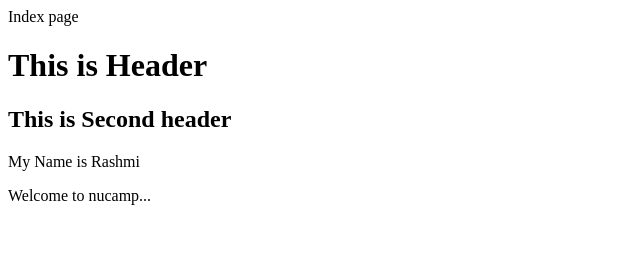
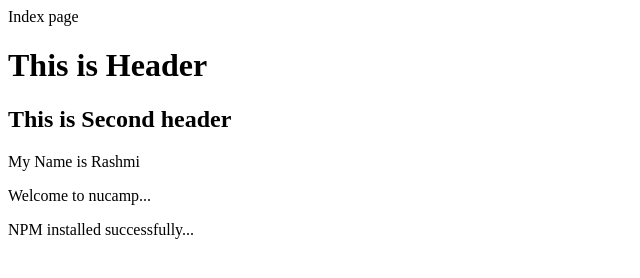
Before and after one commit to rashmikarnik/gitTest, a website: page index.html in a window 1280 px wide. Shown: the whole page, without its empty margins (0-640 px from the left). Drawn offline with Linux system fonts and the light colour scheme.

Commit message:
Added NPM

```diff
--- a/index.html
+++ b/index.html
@@ -8,6 +8,7 @@
         <h2>This is Second header</h2>
          <p>My Name is Rashmi</p>
          <p>Welcome to nucamp...</p>
+         <p>NPM installed successfully...</p>
 
     </body>
 </html>
```
Also changed, not shown: package.json (added, +24 -0 lines), 2 other files.
